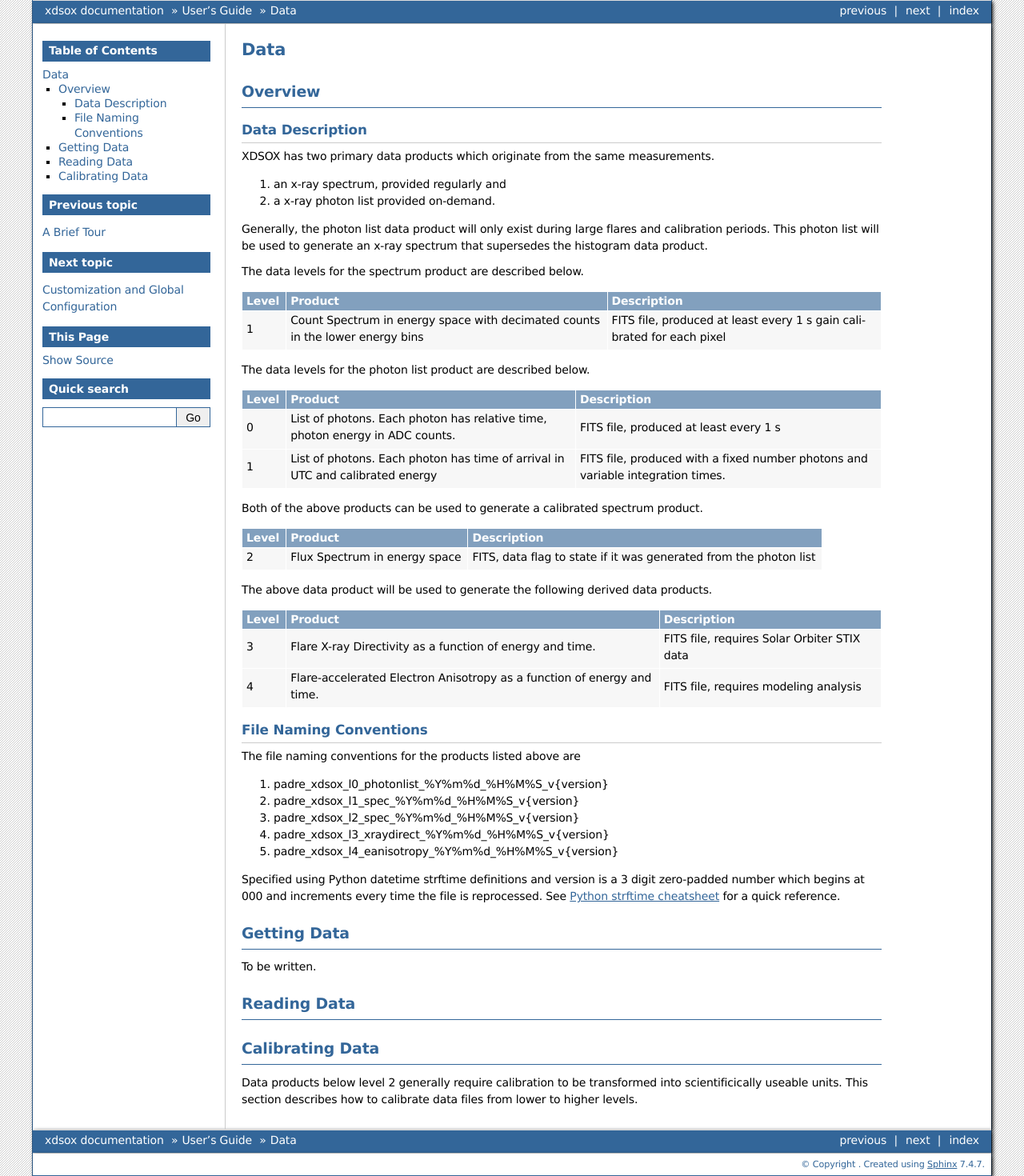
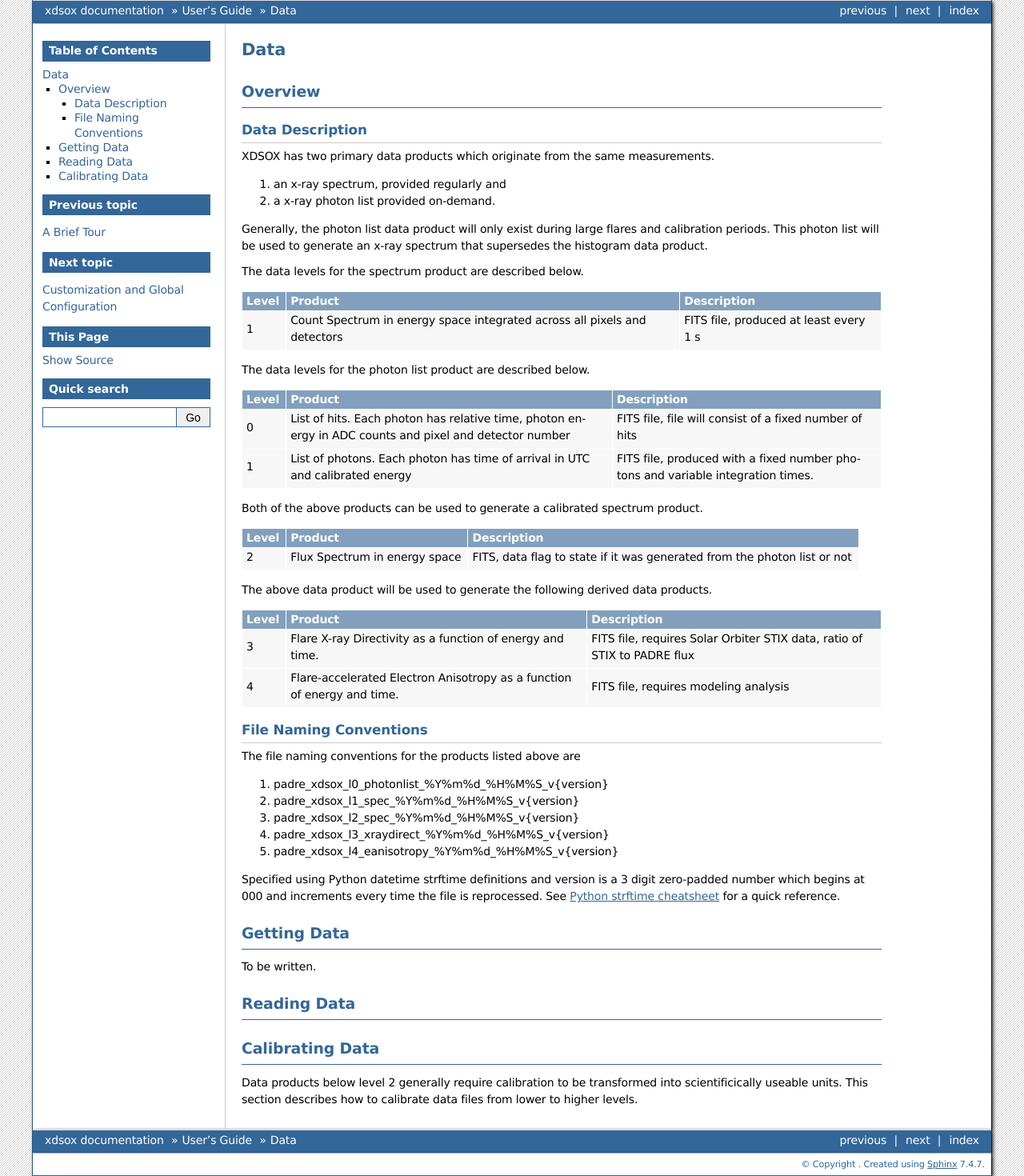
Before and after one commit to ehsteve/padre_xdsox, a Sphinx documentation site: the page built from docs/user-guide/data.rst, in a window 1280 px wide. Shown: the whole page at 80% size. Built offline with Sphinx 7.4.7, drawn with Linux system fonts in a browser that asks for light colours; the version number could not be read and is left out.

Commit message:
fixes to data documentation

```diff
--- a/docs/user-guide/data.rst
+++ b/docs/user-guide/data.rst
@@ -22,9 +22,9 @@ The data levels for the spectrum product are described below.
 +----------+---------------------------------------+---------------------------------------+
 | Level    | Product                               | Description                           |
 +==========+=======================================+=======================================+
-| 1        | Count Spectrum in energy space with   | FITS file, produced at least every 1 s|
-|          | decimated counts in the lower energy  | gain calibrated for each pixel        |
-|          | bins                                  |                                       |
+| 1        | Count Spectrum in energy space        | FITS file, produced at least every 1 s|
+|          | integrated across all pixels and      |                                       |
+|          | detectors                             |                                       |
 +----------+---------------------------------------+---------------------------------------+
 
 The data levels for the photon list product are described below.
@@ -32,9 +32,9 @@ The data levels for the photon list product are described below.
 +----------+---------------------------------------+---------------------------------------+
 | Level    | Product                               | Description                           |
 +==========+=======================================+=======================================+
-| 0        | List of photons. Each photon has      | FITS file, produced at least every 1 s|
-|          | relative time, photon energy in ADC   |                                       |
-|          | counts.                               |                                       |
+| 0        | List of hits. Each photon has         | FITS file, file will consist of a     |
+|          | relative time, photon energy in ADC   | fixed number of hits                  |
+|          | counts and pixel and detector number  |                                       |
 +----------+---------------------------------------+---------------------------------------+
 | 1        | List of photons. Each photon has      | FITS file, produced with a fixed      |
 |          | time of arrival in UTC and calibrated | number photons and variable           |
@@ -47,7 +47,7 @@ Both of the above products can be used to generate a calibrated spectrum product
 | Level    | Product                               | Description                           |
 +==========+=======================================+=======================================+
 | 2        | Flux Spectrum in energy space         | FITS, data flag to state if it was    |
-|          |                                       | generated from the photon list        |
+|          |                                       | generated from the photon list or not |
 +----------+---------------------------------------+---------------------------------------+
 
 The above data product will be used to generate the following derived data products.
@@ -56,7 +56,7 @@ The above data product will be used to generate the following derived data produ
 | Level    | Product                               | Description                           |
 +==========+=======================================+=======================================+
 | 3        | Flare X-ray Directivity as a function | FITS file, requires Solar Orbiter STIX|
-|          | of energy and time.                   | data                                  |
+|          | of energy and time.                   | data, ratio of STIX to PADRE flux     |
 +----------+---------------------------------------+---------------------------------------+
 | 4        | Flare-accelerated Electron Anisotropy | FITS file, requires modeling analysis |
 |          | as a function of energy and time.     |                                       |
```
